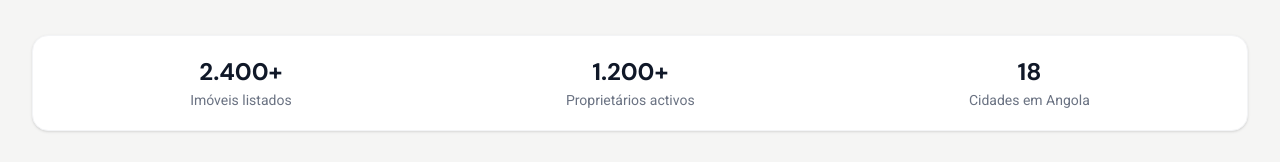
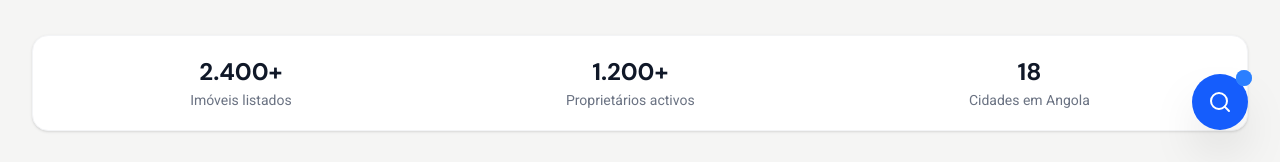
Before and after one commit to GracianoNetoo/pontocerto-project, a Vue app: page / in a window 1280 px wide. Shown: the part 638-800 px from the top of the page. Built offline with nearby package versions, Linux system fonts and the light colour scheme.

Commit message:
feat: implementar icone de pesquisa floante

```diff
--- a/src/App.vue
+++ b/src/App.vue
@@ -1,6 +1,7 @@
 <script setup>
 import NavBar from '@/components/NavBar.vue'
 import Footer from '@/components/Footer.vue'
+import FloatingSearch from '@/components/FloatingSearch.vue'
 import { RouterView } from 'vue-router'
 
 </script>
@@ -14,6 +15,7 @@ import { RouterView } from 'vue-router'
     </main>
 
     <Footer />
+    <FloatingSearch />
   </div>
 </template>
 
--- /dev/null
+++ b/src/components/FloatingSearch.vue
@@ -0,0 +1,57 @@
+<template>
+  <div class="fixed bottom-8 right-8 z-50 flex flex-col items-end gap-4">
+    <!-- Tooltip / Balão de fala futuro para a IA -->
+    <Transition name="fade">
+      <div v-if="showLabel" class="bg-gray-900 text-white text-xs py-2 px-3 rounded-lg shadow-xl mr-2">
+        Use a Ai para pesquisar os melhores lugares!
+      </div>
+    </Transition>
+
+    <!-- Botão Principal -->
+    <button
+      @mouseenter="showLabel = true"
+      @mouseleave="showLabel = false"
+      @click="handleAction"
+      class="flex items-center justify-center w-14 h-14 bg-blue-600 text-white rounded-full shadow-2xl hover:bg-blue-700 transition-all hover:scale-110 active:scale-95 group relative"
+    >
+      <!-- Ícone de Pesquisa -->
+      <Search v-if="!isAiActive" :size="24" class="group-hover:scale-110 transition-transform" />
+
+      <!-- Ícone de faísca/IA (reservado para o futuro) -->
+      <Sparkles v-else :size="24" class="animate-pulse" />
+
+      <!-- Ping de Notificação / Status -->
+      <span class="absolute -top-1 -right-1 flex h-4 w-4">
+        <span class="animate-ping absolute inline-flex h-full w-full rounded-full bg-blue-400 opacity-75"></span>
+        <span class="relative inline-flex rounded-full h-4 w-4 bg-blue-500"></span>
+      </span>
+    </button>
+  </div>
+</template>
+
+<script setup>
+import { ref } from 'vue'
+import { useRouter } from 'vue-router'
+import { Search, Sparkles } from 'lucide-vue-next'
+
+const router = useRouter()
+const showLabel = ref(false)
+const isAiActive = ref(false)
+
+const handleAction = () => {
+  router.push('/pesquisa')
+}
+</script>
+
+<style scoped>
+.fade-enter-active,
+.fade-leave-active {
+  transition: opacity 0.3s ease, transform 0.3s ease;
+}
+
+.fade-enter-from,
+.fade-leave-to {
+  opacity: 0;
+  transform: translateY(10px);
+}
+</style>
```
